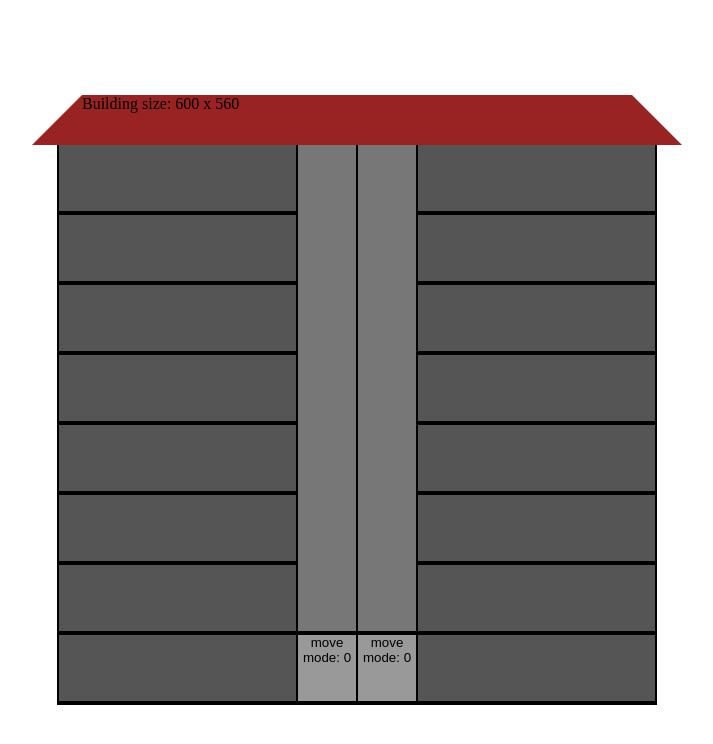
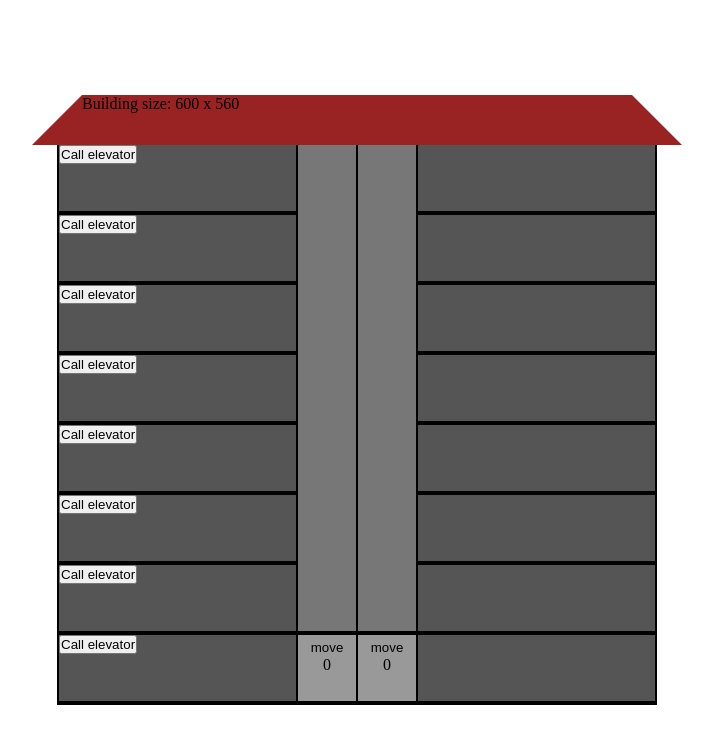
Before and after one commit to patrykkowalski0617/elevator-symulator, a React (Create React App) app: page / in a window 1280 px wide. Shown: the top 744 px of the page, without its empty margins (283-996 px from the left). Built offline with nearby package versions, Linux system fonts and the light colour scheme.

Commit message:
create elevator state: currentFloor and speed control animation

```diff
--- a/package.json
+++ b/package.json
@@ -7,7 +7,6 @@
         "@testing-library/react": "^9.3.2",
         "@testing-library/user-event": "^7.1.2",
         "easing": "^1.2.1",
-    "js-easing-functions": "^1.0.3",
         "react": "^16.13.1",
         "react-dom": "^16.13.1",
         "react-scripts": "3.4.1",
--- a/src/App.js
+++ b/src/App.js
@@ -1,12 +1,15 @@
 import React from "react";
 import Building from "./components/Building";
 import BuildingContext from "./context/BuildingContext";
+import ElevatorShaftContext from "./context/ElevatorShaftContext";
 
 function App() {
     return (
         <>
             <BuildingContext>
-                <Building></Building>
+                <ElevatorShaftContext>
+                    <Building></Building>
+                </ElevatorShaftContext>
             </BuildingContext>
         </>
     );
--- a/src/components/Building.js
+++ b/src/components/Building.js
@@ -69,6 +69,7 @@ export default function Building() {
                 floorHeight={floorHeight}
                 numberOfElevators={numberOfElevators}
                 elevatorWidth={elevatorWidth}
+                numberOfFloors={numberOfFloors}
             ></ElevatorShaft>
             <Floors
                 role={"exit-floor"}
--- a/src/components/Elevator.js
+++ b/src/components/Elevator.js
@@ -3,19 +3,36 @@ import styled from "styled-components";
 import Easing from "easing";
 
 const ElevatorStyled = styled.div`
-    height: ${props => props.floorHeight + 4}px;
+    height: ${props => props.floorHeight - props.positionOnLoad}px;
     background: #999;
     position: absolute;
-    bottom: -4px;
+    bottom: ${props => props.positionOnLoad}px;
     width: 100%;
     border-width: 4px 0;
     border-style: solid;
 `;
 
-const Elevator = ({ floorHeight }) => {
-    const [moveMode, setMoveMode] = useState(0); // 0 - no move, 1 - speed up, 2 - speed constans, 3 - slow down
+const SpeedControl = styled.div`
+    position: relative;
+    height: 3px;
+    background-image: linear-gradient(to right, green, yellow, red);
+`;
+
+const SpeedMarkChanger = styled.div`
+    width: ${props => 100 - 100 * props.speed}%;
+    background: #999;
+    position: absolute;
+    z-index: 1000;
+    right: 0;
+    top: -0.5px;
+    height: 5px;
+`;
+
+const Elevator = ({ floorHeight, elevatorNumber, numberOfFloors }) => {
+    const [isMoving, setIsMoving] = useState(false);
+    const [elevatorDOM, setElevatorDOM] = useState(null);
     const [currentFloor, setCurrentFloor] = useState(0);
-    const [elevatorDOM, setElevatorDOM] = useState();
+    const [speed, setSpeed] = useState(0);
 
     const buildingRef = useRef();
     useEffect(() => {
@@ -23,70 +40,81 @@ const Elevator = ({ floorHeight }) => {
         setElevatorDOM(ref);
     }, []);
 
+    const positionOnLoad = -4;
+
     useEffect(() => {
         const move = () => {
+            console.log("move");
             const easingAmountOfFrames = 100;
             const easeIn = Easing(easingAmountOfFrames, "quadratic");
             const easeOut = Easing(easingAmountOfFrames, "sinusoidal");
 
-            let pos = -4;
-            let easingEndPos = 0;
+            let pos = 0;
+            let easingInEndPos = 0;
             let id;
             let i = 0;
             let j = 0;
-            const destination = 200;
+            let _currentFloor = 0;
+            const destination = floorHeight * 2;
             const frame = () => {
                 if (pos < destination) {
                     if (easeIn[i] < 1) {
                         pos += 1 * easeIn[i];
                         i++;
-                        easingEndPos = pos;
-                    } else if (pos < destination - easingEndPos) {
+                        easingInEndPos = pos;
+                        setSpeed(easeIn[i]);
+                    } else if (pos < destination - easingInEndPos - 4) {
                         pos += 1;
                     } else {
                         pos += 1 * (1 - easeOut[j]);
-                        console.log(j);
                         j++;
+                        setSpeed(1 - easeOut[j]);
                     }
                 } else {
                     pos = destination;
                     clearInterval(id);
                     i = 0;
+                    setSpeed(easeIn[i]);
                 }
-                elevatorDOM.style.bottom = pos + "px";
+
+                if (floorHeight * _currentFloor < pos - 1) {
+                    _currentFloor++;
+                    setCurrentFloor(_currentFloor);
+                }
+                elevatorDOM.style.transform = `translateY(-${pos}px)`;
             };
 
             id = setInterval(frame, 15);
         };
 
-        if (moveMode === 1) {
+        if (isMoving) {
+            setIsMoving(false);
             move();
         }
-    }, [elevatorDOM, moveMode]);
+    }, [currentFloor, elevatorDOM, floorHeight, isMoving]);
 
     return (
         <ElevatorStyled
             ref={buildingRef}
             floorHeight={floorHeight}
-            moveMode={moveMode}
+            positionOnLoad={positionOnLoad}
         >
+            <SpeedControl>
+                <SpeedMarkChanger speed={speed} />
+            </SpeedControl>
             <button
-                style={{ background: "transparent", border: "none" }}
+                style={{
+                    background: "transparent",
+                    border: "none",
+                    width: "100%"
+                }}
                 onClick={() => {
-                    let y = 1;
-                    setMoveMode(y);
-                    const x = setInterval(() => {
-                        y++;
-                        setMoveMode(y);
-                        if (y === 4) {
-                            clearInterval(x);
-                            setMoveMode(0);
-                        }
-                    }, 1500);
+                    setIsMoving(true);
                 }}
             >
-                move mode: {moveMode}
+                move
             </button>
+            <p style={{ textAlign: "center" }}>{currentFloor}</p>
         </ElevatorStyled>
     );
 };
--- a/src/components/ElevatorShaft.js
+++ b/src/components/ElevatorShaft.js
@@ -10,13 +10,22 @@ const ElevatorShaftStyled = styled.div`
     position: relative;
 `;
 
-const ElevatorShaft = ({ floorHeight, numberOfElevators, elevatorWidth }) => {
+const ElevatorShaft = ({
+    floorHeight,
+    numberOfElevators,
+    elevatorWidth,
+    numberOfFloors
+}) => {
     const renderElevators = () => {
         const arr = [];
         for (let i = 0; i < numberOfElevators; i++) {
             arr.push(
                 <ElevatorShaftStyled key={i} elevatorWidth={elevatorWidth}>
-                    <Elevator floorHeight={floorHeight} />
+                    <Elevator
+                        floorHeight={floorHeight}
+                        elevatorNumber={i}
+                        numberOfFloors={numberOfFloors}
+                    />
                 </ElevatorShaftStyled>
             );
         }
--- /dev/null
+++ b/src/components/Floor.js
@@ -0,0 +1,44 @@
+import React, { useState, useContext } from "react";
+import styled from "styled-components";
+
+const FloorStyled = styled.div`
+    border-bottom: 4px solid;
+    height: ${props => props.floorHeight}px;
+`;
+
+const ElevatorLight = styled.div`
+    background: orange;
+    width: 7px;
+    height: 7px;
+    margin: 7px 7px auto auto;
+    float: right;
+    border-radius: 100%;
+`;
+
+export default function Floor({ floorHeight, floorNumber, role }) {
+    const [waitingForElevator, setWaitingForElevator] = useState(false);
+
+    const onClickHandler = e => {
+        if (!waitingForElevator) {
+            setWaitingForElevator(true);
+        }
+    };
+
+    return (
+        <FloorStyled floorHeight={floorHeight}>
+            {role === "enter-floor" ? (
+                <button
+                    data-floor-number={floorNumber}
+                    onClick={e => {
+                        onClickHandler(e);
+                    }}
+                >
+                    Call elevator
+                </button>
+            ) : (
+                ""
+            )}
+            {waitingForElevator ? <ElevatorLight></ElevatorLight> : ""}
+        </FloorStyled>
+    );
+}
--- a/src/components/Floors.js
+++ b/src/components/Floors.js
@@ -1,6 +1,7 @@
 import React, { useContext } from "react";
 import { BuildingContext } from "../context/BuildingContext";
 import styled from "styled-components";
+import Floor from "./Floor";
 
 const FloorWrapper = styled.div`
     width: ${props => props.floorWidth}%;
@@ -13,18 +14,20 @@ const FloorWrapper = styled.div`
             : ""};
 `;
 
-const Floor = styled.div`
-    border-bottom: 4px solid;
-    height: ${props => props.floorHeight}px;
-`;
-
 export default function Floors({ role, floorHeight, floorWidth }) {
     const { numberOfFloors } = useContext(BuildingContext);
 
     const renderFloors = () => {
         const arr = [];
         for (let i = 0; i < numberOfFloors; i++) {
-            arr.push(<Floor key={i} floorHeight={floorHeight}></Floor>);
+            arr.push(
+                <Floor
+                    key={i}
+                    role={role}
+                    floorHeight={floorHeight}
+                    floorNumber={numberOfFloors - i - 1}
+                ></Floor>
+            );
         }
 
         return arr;
--- /dev/null
+++ b/src/context/ElevatorShaftContext.js
@@ -0,0 +1,17 @@
+import React, { createContext, useState } from "react";
+
+export const ElevatorShaftContext = createContext();
+
+const ElevatorShaftContextProvider = props => {
+    const [elevatorsLocation, setElevatorsLocation] = useState([]);
+
+    return (
+        <ElevatorShaftContext.Provider
+            value={{ elevatorsLocation, setElevatorsLocation }}
+        >
+            {props.children}
+        </ElevatorShaftContext.Provider>
+    );
+};
+
+export default ElevatorShaftContextProvider;
```
Lines whose indentation alone changed are shown as unchanged.
